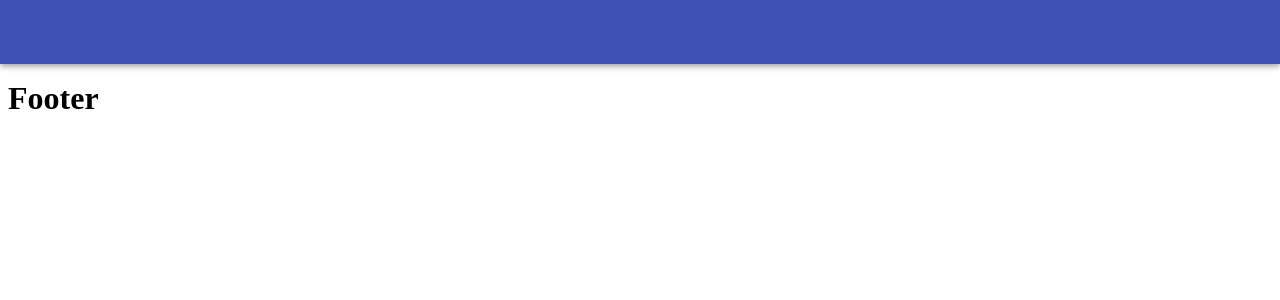
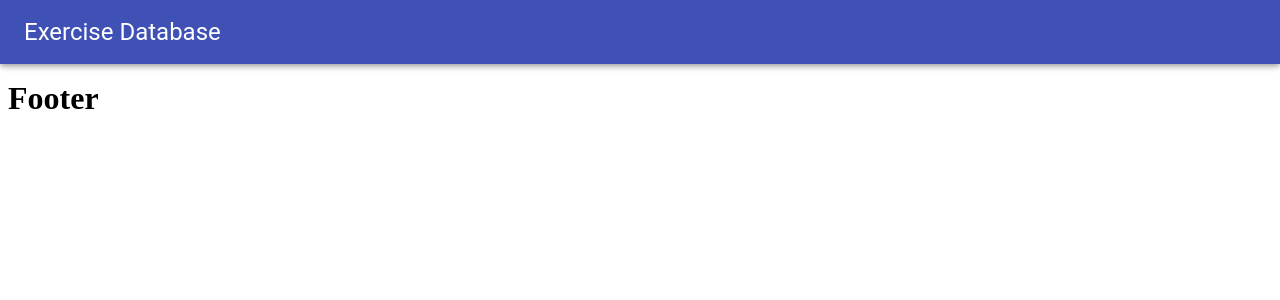
Before and after one commit to dkitaw/react_material_ui, a React (Create React App) app in the folder 01_demo_one/: page / in a window 1280 px wide. Shown: the top 300 px of the page. Built offline with nearby package versions, Linux system fonts and the light colour scheme.

Commit message:
Typograph added to header component

```diff
--- a/01_demo_one/src/components/Layouts/Header.js
+++ b/01_demo_one/src/components/Layouts/Header.js
@@ -1,12 +1,14 @@
 import React from 'react';
-import { AppBar, Toolbar } from '@material-ui/core'
+import { AppBar, Toolbar, Typography } from '@material-ui/core';
 
 export default props => {
   return (
-    <AppBar >
-        <Toolbar>
-
-        </Toolbar>
-      </AppBar>
+    <AppBar>
+      <Toolbar>
+        <Typography variant="headline" color="inherit">
+          Exercise Database
+        </Typography>
+      </Toolbar>
+    </AppBar>
   );
 };
```
